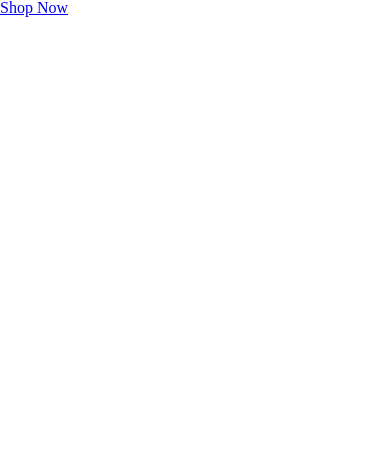
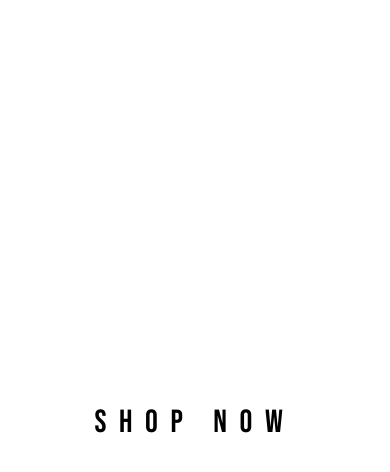
Before and after one commit to KunalP99/shopping-cart, a React (Create React App) app: page / in a window 390 px wide. Shown: the top 472 px of the page. Built offline with nearby package versions, Linux system fonts and the light colour scheme.

Commit message:
Made shop page more responsive when zooming out and styled home page

```diff
--- a/src/App.js
+++ b/src/App.js
@@ -4,7 +4,9 @@ import "./styles/css/main.css";
 function App() {
   return (
     <div className='main-container'>
-      <Link to='shop'>Shop Now</Link>
+      <Link to='shop'>
+        <button>Shop Now</button>
+      </Link>
     </div>
   );
 }
--- a/src/components/Sidebar.js
+++ b/src/components/Sidebar.js
@@ -127,7 +127,7 @@ export default function Sidebar(props) {
             : `Sub-total: £${total}`}
         </p>
       </div>
-      {props.basket.length > 0 && (
+      {typeof props.basket !== "undefined" && props.basket.length > 0 && (
         <Link to='/order' className='order-link'>
           <button onClick={orderBtnClick} className='buy-now-btn'>
             Buy Now
--- a/src/data/items.js
+++ b/src/data/items.js
@@ -28,7 +28,7 @@ const items = [
     quantity: 1,
   },
   {
-    name: "Actual co-ord oversized hoodie with athleisure back logo print",
+    name: "Actual co-ord oversized hoodie with athleisure back",
     price: 13.75,
     class: "item-5",
     id: 4,
--- a/src/styles/css/main.css
+++ b/src/styles/css/main.css
@@ -138,6 +138,25 @@ p {
   font-family: "Barlow", sans-serif;
 }
 
+.main-container {
+  height: 100vh;
+  display: flex;
+  justify-content: center;
+  align-items: center;
+}
+.main-container button {
+  font-family: "Bebas Neue", cursive;
+  font-size: 2rem;
+  letter-spacing: 0.395em;
+  font-size: 2rem;
+  border: none;
+  background: transparent;
+  transition: 700ms ease-in-out;
+}
+.main-container button:hover {
+  font-size: 2.5rem;
+}
+
 header {
   padding: 20px;
   display: flex;
@@ -215,6 +234,12 @@ header .basket-container p {
   .shop-container {
     margin-right: 100px;
     margin-left: 100px;
+  }
+  .shop-container .card {
+    width: 25%;
+  }
+  .shop-container .card p {
+    font-size: 1.1rem;
   }
 }
 .sidebar-container {
--- a/src/styles/scss/components/_app.scss
+++ b/src/styles/scss/components/_app.scss
@@ -5,3 +5,19 @@ button {
 p {
   font-family: $main-font-style;
 }
+
+.main-container {
+  height: 100vh;
+  @include flex-center;
+
+  button {
+    @include header-style;
+    font-size: 2rem;
+    border: none;
+    background: transparent;
+    transition: 700ms ease-in-out;
+  }
+  button:hover {
+    font-size: 2.5rem;
+  }
+}
```
Also changed, not shown: src/styles/scss/components/_shop.scss (+7 -0 lines), 1 other file (tests, documents, lock files or other folders).
